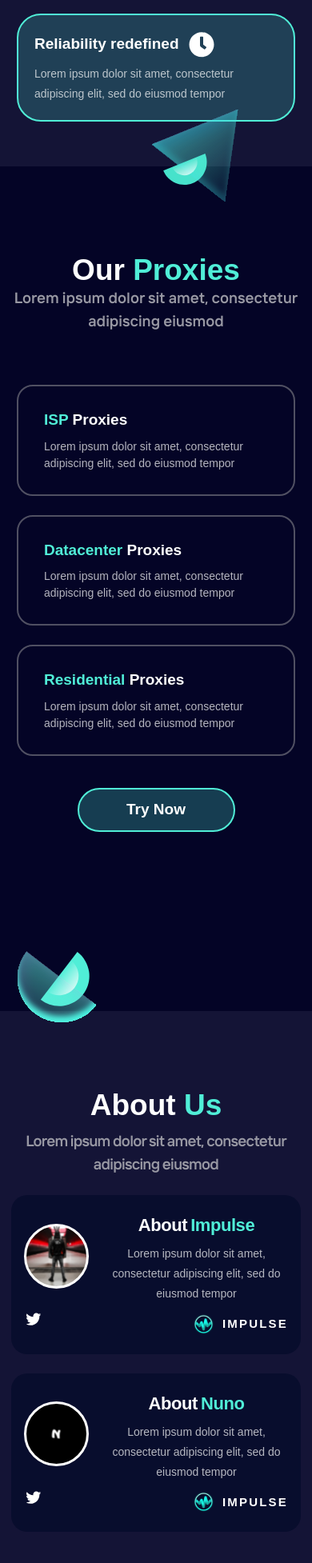
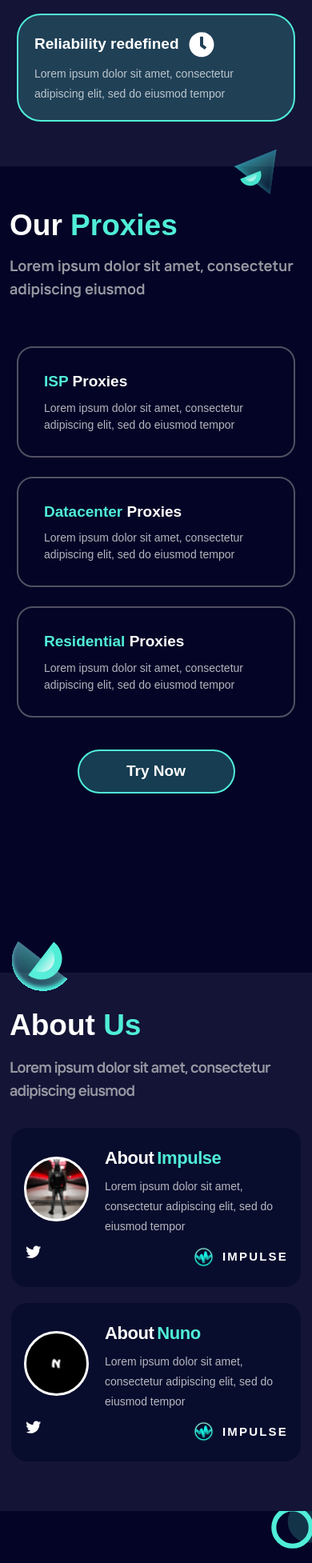
Before and after one commit to Radial-code/impulse-proxies, a Next.js app: page / in a window 390 px wide. Shown: the part 1833-3787 px from the top of the page at 80% size. Built offline with nearby package versions, Linux system fonts and the light colour scheme.

Commit message:
set on mobile screen

```diff
--- a/components/ImpulseAbout.jsx
+++ b/components/ImpulseAbout.jsx
@@ -5,27 +5,27 @@ import { AboutBox } from "./common/Helper";
 import Image from "next/image";
 const ImpulseAbout = () => {
   return (
-    <div className="bg-[#141436] pt-24 z-10 relative">
+    <div className="bg-[#141436] sm:pt-24 pt-11 z-10 relative">
       <Image
         src="/assets/images/svg/aboutTop.svg"
         alt="aboutTop"
         width={144}
         height={122}
-        className="absolute lg:top-[-25%] top-[-14%] text-3xl"
+        className="absolute lg:top-[-25%] sm:top-[-14%] top-[-9%] text-3xl sm:w-[144px] w-[100px] sm:h-[122px] h-[100px]"
       />
-      <div className="container xl:max-w-[1140px] lg:text-start text-center flex flex-col lg:items-start items-center 2xl:max-w-[1320px] mx-auto px-3 relative">
+      <div className="container xl:max-w-[1140px] flex flex-col 2xl:max-w-[1320px] mx-auto px-3 relative">
         <p className=" font-Montserrat text-6xl text-white font-bold leading-[121%]">
           About <span className="text-[#50EED7]">Us</span>
         </p>
-        <p className="font-TT_Interfaces text-[#9898A3] leading-[157%] font-semibold text-2xl max-w-[380px] pt-2 tracking-[-0.74px] ">
+        <p className="font-TT_Interfaces text-[#9898A3] leading-[157%] font-semibold text-2xl max-w-[380px] sm:pt-2 pt-4 tracking-[-0.74px] sm:pb-0 pb-3">
           Lorem ipsum dolor sit amet, consectetur adipiscing eiusmod
         </p>
-        <div className="flex lg:flex-nowrap justify-center flex-wrap lg:gap-6 pb-24 lg:mt-10">
+        <div className="flex lg:flex-nowrap justify-center flex-wrap lg:gap-6 sm:pb-24 pb-12 sm:mb-0 mb-3 lg:mt-10">
           {AboutBox.map((about) => {
             return (
               <div
                 key={about.id}
-                className={`lg:w-6/12 sm:w-10/12 w-full  rounded-[20px] p-[2px] inline-block lg:mt-0 mt-5 ${about.border}`}
+                className={`lg:w-6/12 sm:w-10/12 w-full  rounded-[20px] p-[2px] inline-block lg:mt-0 mt-4 ${about.border}`}
               >
                 <div className="block rounded-[20px] w-full bg-[#080D2D] sm:ps-8 ps-4 pb-6 sm:pt-9 pt-4 sm:pe-6 pe-4">
                   <div className="flex justify-between">
--- a/components/ImpulseFAQ.jsx
+++ b/components/ImpulseFAQ.jsx
@@ -16,26 +16,26 @@ const ImpulseFAQ = () => {
   };
 
   return (
-    <div className="faqBg bg-no-repeat bg-cover bg-center pt-28 pb-44 relative overflow-hidden">
+    <div className="faqBg bg-no-repeat bg-cover bg-center md:pt-28 sm:pt-20 pt-12 md:pb-44 sm:pb-22 pb-16  relative overflow-hidden">
       <Image
         height={123}
         width={123}
-        className="absolute bottom-[-10px] start-0"
+        className="absolute bottom-[-10px] lg:w-[123px] lg:h-[123px] start-0 sm:w-[93px] md:w-[103px] md:h-[103px] w-[73px]  sm:h-[93px] h-[60px]"
         src="/assets/images/svg/FaqBottom.svg"
         alt="about image"
       />
       <Image
         height={207}
         width={207}
-        className="absolute lg:top-[-15%] top-[-10%] lg:end-0 end-[-1%] lg:h-[207px] lg:w-[207px] w-[175px] h-[175px]"
+        className="absolute lg:top-[-15%] sm:top-[-10%] top-[-2%] end-[-10px] lg:end-0 sm:end-[-1%] lg:h-[207px] lg:w-[207px] sm:w-[120px] w-[73px]  sm:h-[175px] h-[60px]"
         src="/assets/images/svg/FaqRight.svg"
         alt="about image"
       />
-      <div className="container xl:max-w-[1140px] 2xl:max-w-[1320px] mx-auto px-3">
-        <p className="text-center text-6xl text-white font-Montserrat font-bold leading-[121%] tracking-[-0.74px] mb-12">
+      <div className="container xl:max-w-[1140px] 2xl:max-w-[1320px] mx-auto px-3 sm:pt-0 pt-3 sm:pb-0 pb-3">
+        <p className="text-center text-6xl text-white font-Montserrat font-bold leading-[121%] tracking-[-0.74px] sm:mb-12 mb-7">
           Frequently Asked Questions
         </p>
-      </div>
+
         {/* ... (your other code remains the same) */}
         <div className="w-full max-w-[694px] mx-auto">
           {Accordian.map((data, index) => {
@@ -80,6 +80,7 @@ const ImpulseFAQ = () => {
           })}
         </div>
       </div>
+    </div>
   );
 };
 
--- a/components/OurProxies.jsx
+++ b/components/OurProxies.jsx
@@ -3,23 +3,22 @@ import Image from "next/image";
 const OurProxies = () => {
   return (
     <div className=" pt-10 pb-28 bg-[#040426] relative">
-      <div className=" w-full max-w-[800px] h-8 our_proxies_box opacity-10 mx-auto mt-6"></div>
-      {/* <div className="  bg-[#050527] relative Our_Proxies_b g_img"></div> */}
+      <div className=" w-full max-w-[800px] h-8 our_proxies_box opacity-10 mx-auto mt-6 lg:block hidden"></div>
       <div className="container xl:max-w-[1140px] 2xl:max-w-[1320px] mx-auto px-3 relative pt-3 pb-28">
         <Image
           width={144}
           height={122}
-          className=" w-full absolute bottom-[-65%]"
+          className="absolute bottom-[-65%]"
           src="/assets/images/svg/Group_bg.svg"
           alte="Group_bg"
         />
-        <h2 className=" font-Montserrat text-6xl text-white font-bold leading-[121%] text-center mx-auto lg:text-start">
+        <h2 className=" font-Montserrat text-6xl text-white font-bold leading-[121%] mx-auto text-start mb-4">
           Our <span className="text-[#50EED7]">Proxies</span>
         </h2>
-        <p className=" font-semibold text-2xl font-TT_Interfaces text-[#9898A3] max-w-[380px] text-center mx-auto lg:mx-0 lg:text-start">
-          Lorem ipsum dolor sit amet, consectetur adipiscing eiusmod{" "}
+        <p className=" font-semibold text-2xl font-TT_Interfaces text-[#9898A3] max-w-[380px] lg:mx-0 text-start">
+          Lorem ipsum dolor sit amet, consectetur adipiscing eiusmod
         </p>
-        <div className="flex justify-center flex-wrap  lg:flex-nowrap lg:gap-9 mt-8 max-w-[1200px]">
+        <div className="flex justify-center flex-wrap  lg:flex-nowrap lg:gap-9 sm:mt-8 mt-6 max-w-[1200px]">
           <div className="flex  flex-wrap  lg:flex-nowrap lg:gap-9 mt-8">
             <div className=" border-[2px] border-[#505062] rounded-[20px] px-8 py-7 max-w-[348px] mx-auto">
               <h5 className="font-bold  font-Montserrat text-2xl text-white">
@@ -27,7 +26,7 @@ const OurProxies = () => {
               </h5>
               <p className=" font-medium text-md font-Montserrat text-white opacity-70 max-w-[316px] mt-2">
                 Lorem ipsum dolor sit amet, consectetur adipiscing elit, sed do
-                eiusmod tempor{" "}
+                eiusmod tempor
               </p>
             </div>
             <div className=" border-[2px] border-[#505062] rounded-[20px] px-8 py-7 max-w-[348px] mx-auto mt-6 md:mt-0">
@@ -36,7 +35,7 @@ const OurProxies = () => {
               </h5>
               <p className=" font-medium text-md font-Montserrat text-white opacity-70 max-w-[316px] mt-2">
                 Lorem ipsum dolor sit amet, consectetur adipiscing elit, sed do
-                eiusmod tempor{" "}
+                eiusmod tempor
               </p>
             </div>
             <div className=" border-[2px] border-[#505062] rounded-[20px] px-8 py-7 max-w-[348px] mx-auto mt-6 lg:mt-0">
@@ -45,7 +44,7 @@ const OurProxies = () => {
               </h5>
               <p className=" font-medium text-md font-Montserrat text-white opacity-70 max-w-[316px] mt-2">
                 Lorem ipsum dolor sit amet, consectetur adipiscing elit, sed do
-                eiusmod tempor{" "}
+                eiusmod tempor
               </p>
             </div>
           </div>
--- a/components/WhyToChooseUs.jsx
+++ b/components/WhyToChooseUs.jsx
@@ -5,19 +5,12 @@ function WhyToChooseUs() {
   return (
     <div className=" lg:pt-10 lg:pb-28 py-12 bg-[#141436] relative">
       <Image
-        className=" absolute bottom-[-66px] right-[55px] z-10"
+        className=" absolute sm:bottom-[-66px] bottom-[-45px] sm:right-[55px] right-[24px] z-10 sm:w-[145px] w-[75px] sm:h-[126px] h-[66px]"
         height={126}
         width={145}
         src="/assets/images/svg/Abstract-02.svg"
         alt="Abstract"
       />
-      {/* <Image
-      height={126}
-        width={145}
-      className=" w-full"
-        src="/assets/images/png/WhyTobg.png"
-        alt="Abstract"
-      /> */}
       <div className="container xl:max-w-[1140px] 2xl:max-w-[1320px] mx-auto px-3 sm:py-0 py-2">
         <h2 className="font-Montserrat text-6xl text-white font-bold leading-[121%] text-center tracking-[-0.64px]">
           Why to choose <span className="text-[#50EED7]">us</span>
```
Lines whose indentation alone changed are shown as unchanged.
